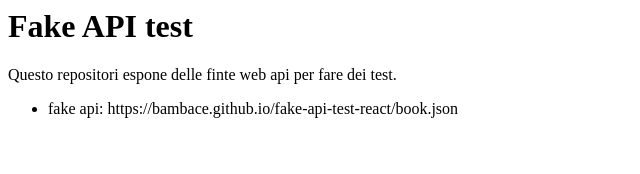
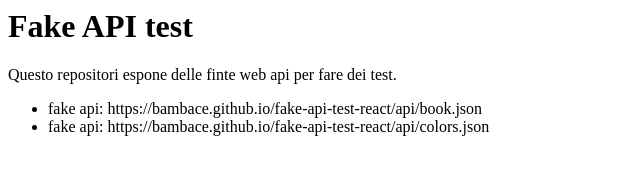
Before and after one commit to Bambace/fake-api-test-react, a plain HTML site: page index.html in a window 1280 px wide. Shown: the whole page, without its empty margins (0-640 px from the left). Drawn offline with Linux system fonts and the light colour scheme.

Commit message:
Update index.html

```diff
--- a/index.html
+++ b/index.html
@@ -3,7 +3,8 @@
     <h1>Fake API test</h1>
     <p>Questo repositori espone delle finte web api per fare dei test.</p>
     <ul>
-    <li> fake api: https://bambace.github.io/fake-api-test-react/book.json</li>
+    <li> fake api: https://bambace.github.io/fake-api-test-react/api/book.json</li>
+    <li> fake api: https://bambace.github.io/fake-api-test-react/api/colors.json</li>
     </ul>
   </body>
 </html>
```
